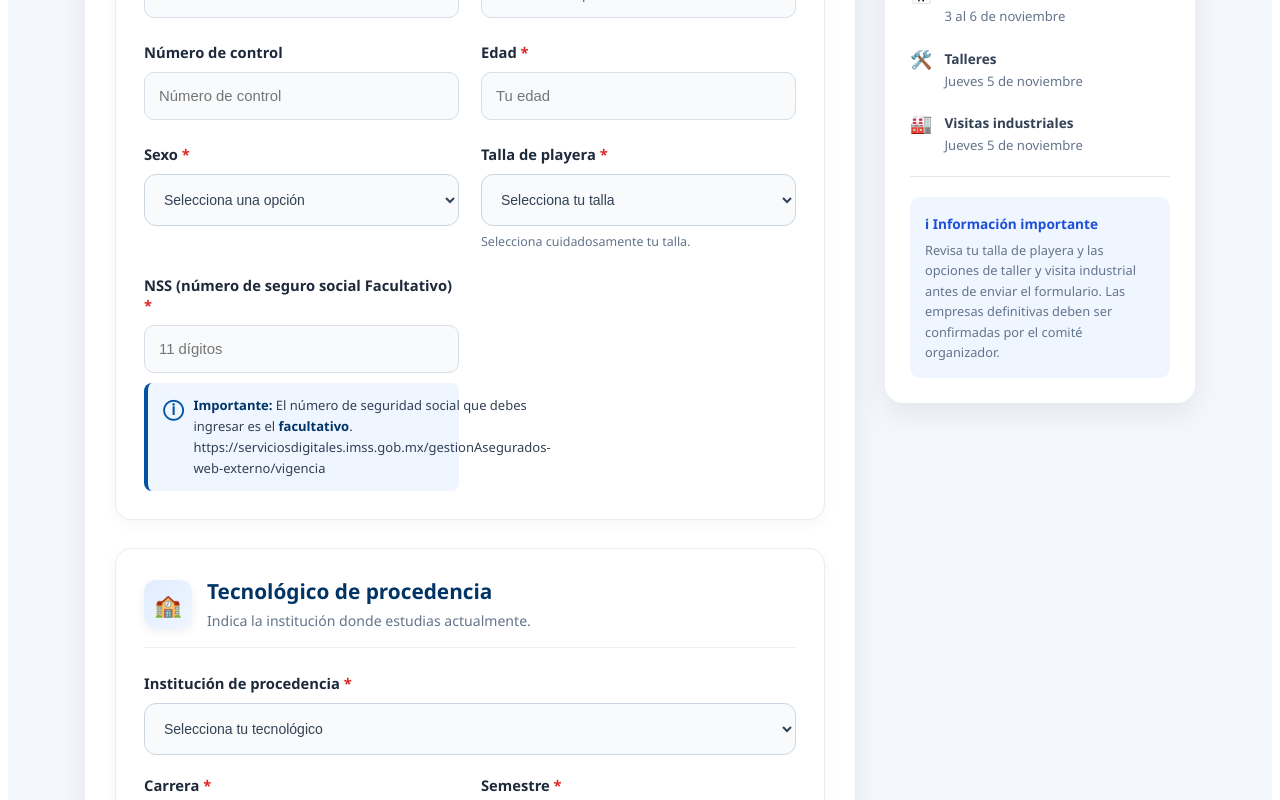
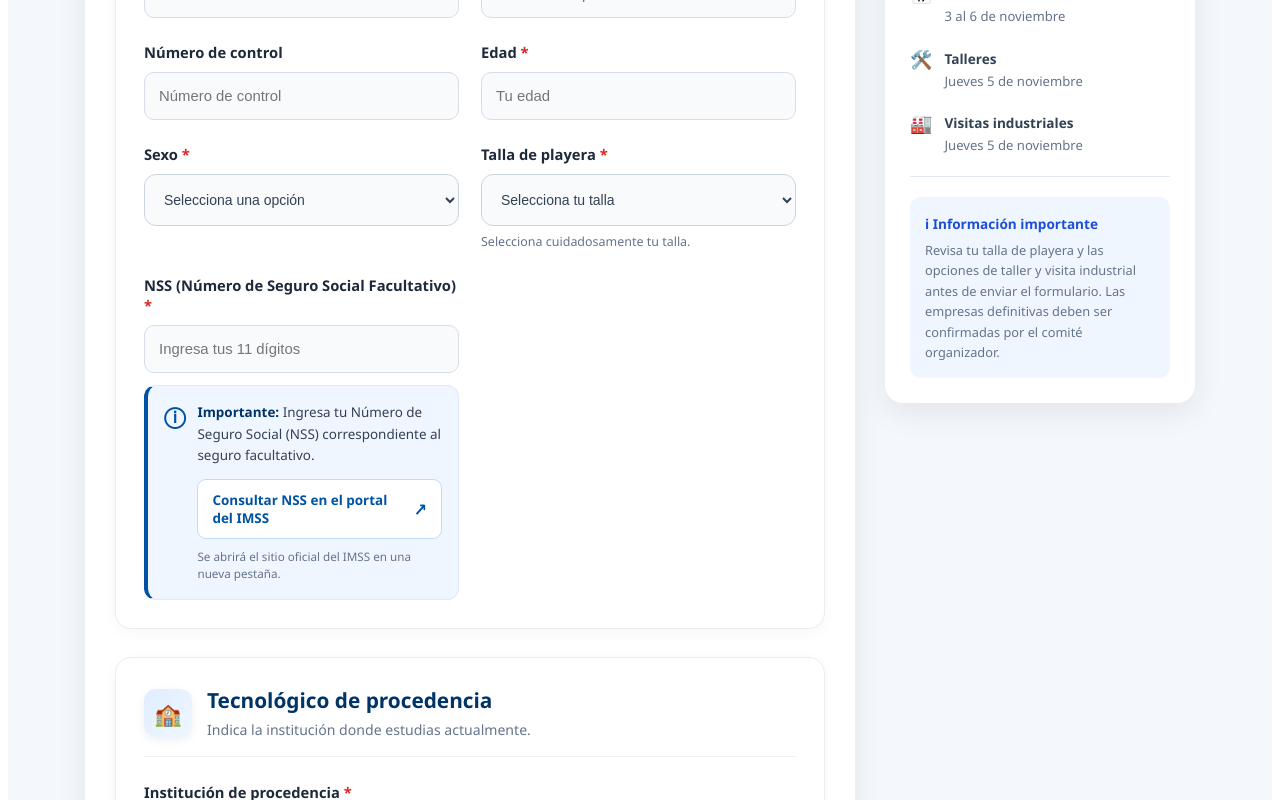
Before and after one commit to MartinezSergio0/ITE-EVENTOS, a Vue app in the folder Frontend/: page /registro-argos in a window 1280 px wide. Shown: the part 482-1282 px from the top of the page. Built offline with nearby package versions, Linux system fonts and the light colour scheme; no server answers.

Commit message:
liga de seguro facultativo ahora bien

```diff
--- a/Frontend/src/Views/public/RegistroArgos.vue
+++ b/Frontend/src/Views/public/RegistroArgos.vue
@@ -239,23 +239,43 @@
                  <!-- !!!!!!!!!! -->
                  <!-- LO PUSE PARA PROBAR SI QUIERES CAMBIALO -->
               <div class="form-group">
-                <label>NSS (número de seguro social Facultativo) <span>*</span></label>
+  <label>
+    NSS (Número de Seguro Social Facultativo) <span>*</span>
+  </label>
+
   <input
     v-model.trim="form.nss"
     type="text"
     inputmode="numeric"
     maxlength="11"
-                  placeholder="11 dígitos"
+    placeholder="Ingresa tus 11 dígitos"
     required
   />
+
   <div class="aviso-nss">
     <span class="aviso-icono">ⓘ</span>
+
+    <div class="aviso-contenido">
       <p>
         <strong>Importante:</strong>
-                    El número de seguridad social que debes ingresar es el
-                    <strong>facultativo</strong>.
-                    https://serviciosdigitales.imss.gob.mx/gestionAsegurados-web-externo/vigencia
+        Ingresa tu Número de Seguro Social (NSS) correspondiente
+        al seguro facultativo.
       </p>
+
+      <a
+        href="https://serviciosdigitales.imss.gob.mx/gestionAsegurados-web-externo/vigencia"
+        target="_blank"
+        rel="noopener noreferrer"
+        class="nss-link"
+      >
+        <span>Consultar NSS en el portal del IMSS</span>
+        <span class="nss-link-icon">↗</span>
+      </a>
+
+      <small>
+        Se abrirá el sitio oficial del IMSS en una nueva pestaña.
+      </small>
+    </div>
   </div>
 </div>
             </div>
@@ -3088,5 +3108,85 @@ function nuevoRegistro() {
   }
 }
 
+/* ==========================================
+   AVISO Y ENLACE DEL SEGURO FACULTATIVO
+========================================== */
+
+.aviso-nss {
+  display: flex;
+  align-items: flex-start;
+  gap: 12px;
+  margin-top: 12px;
+  padding: 16px;
+  background: #eff6ff;
+  border: 1px solid #dbeafe;
+  border-left: 4px solid #0052a3;
+  border-radius: 12px;
+}
+
+.aviso-icono {
+  flex-shrink: 0;
+  color: #0052a3;
+  font-size: 21px;
+  font-weight: bold;
+}
+
+.aviso-contenido {
+  flex: 1;
+  min-width: 0;
+}
+
+.aviso-nss p {
+  margin: 0 0 12px;
+  color: #334155;
+  font-size: 0.84rem;
+  line-height: 1.6;
+}
+
+.aviso-nss strong {
+  color: #003366;
+  font-weight: 700;
+}
+
+/* ENLACE AL IMSS */
+
+.nss-link {
+  display: flex;
+  align-items: center;
+  justify-content: space-between;
+  gap: 10px;
+  width: 100%;
+  padding: 11px 14px;
+  background: #ffffff;
+  border: 1px solid #bfdbfe;
+  border-radius: 9px;
+  color: #0052a3;
+  text-decoration: none;
+  font-size: 0.84rem;
+  font-weight: 700;
+  transition: all 0.2s ease;
+}
+
+.nss-link:hover {
+  background: #003366;
+  border-color: #003366;
+  color: #ffffff;
+  transform: translateY(-1px);
+  box-shadow: 0 4px 12px rgba(0, 51, 102, 0.15);
+}
+
+.nss-link-icon {
+  font-size: 1.1rem;
+  font-weight: bold;
+  flex-shrink: 0;
+}
+
+.aviso-contenido small {
+  display: block;
+  margin-top: 9px;
+  color: #64748b;
+  font-size: 0.73rem;
+  line-height: 1.5;
+}
 
 </style>
```
Lines whose indentation alone changed are shown as unchanged.
